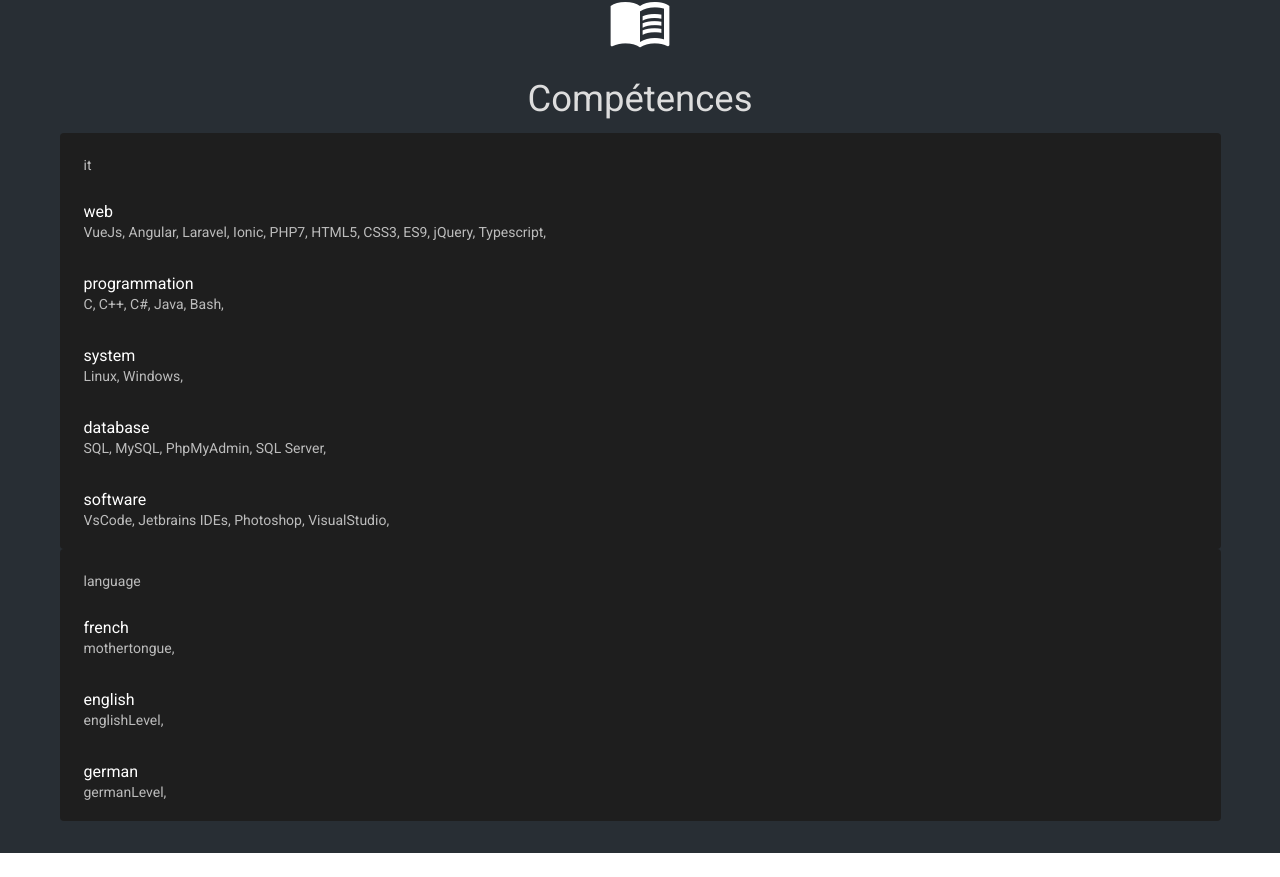
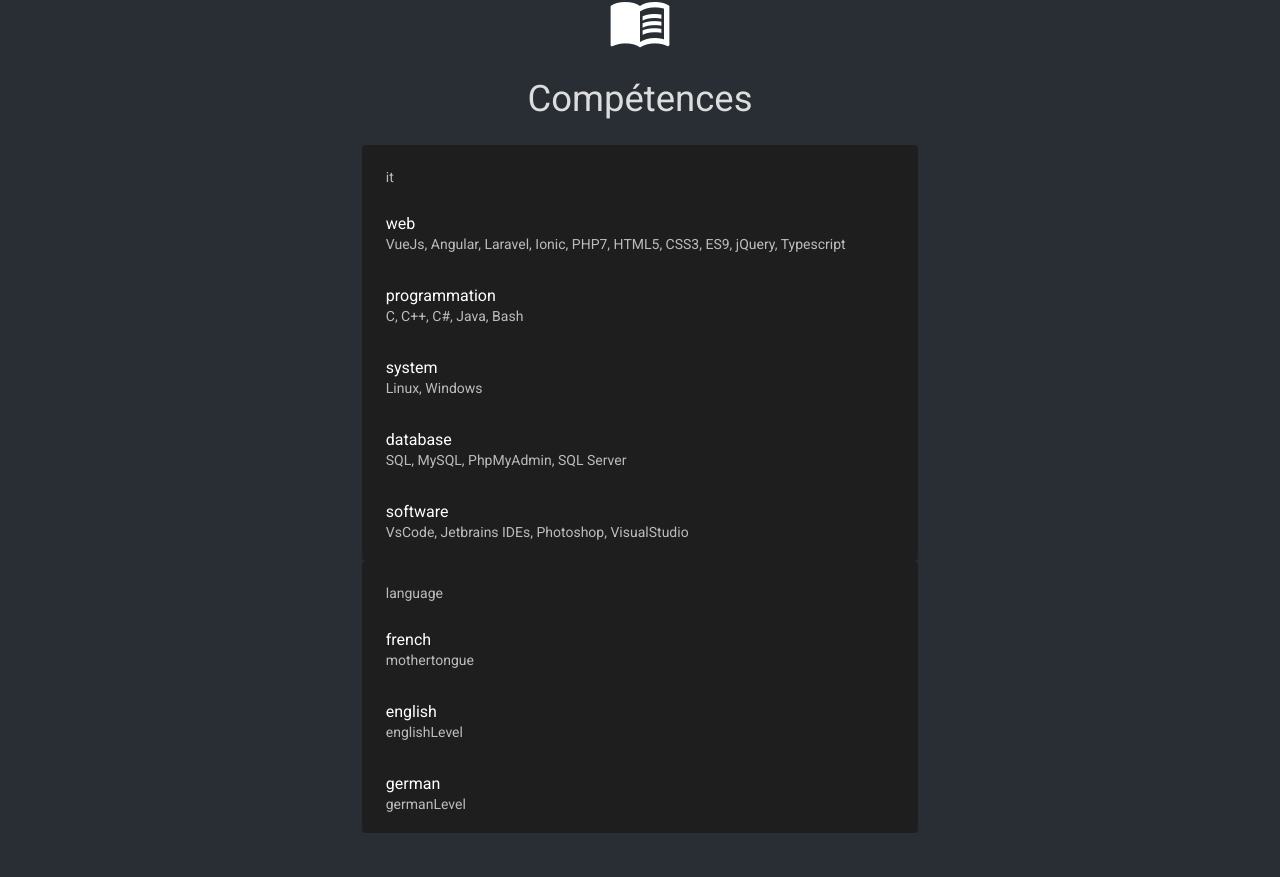
Before and after one commit to me-cedric/cedricmeyer.eu, a Vue app: page / in a window 1280 px wide. Shown: the part 1247-2124 px from the top of the page. Before the commit the page ends 2100 px from the top, so only its background shows below. Built offline with nearby package versions, Linux system fonts and the light colour scheme; what vue-particles would draw is missing.

Commit message:
col and removed useless ,

```diff
--- a/src/components/HomeComponent.vue
+++ b/src/components/HomeComponent.vue
@@ -50,6 +50,7 @@
         <v-flex xs-12 mb-5>
           <h3><v-icon class="large">mdi-book-open-variant</v-icon></h3>
           <h4>Compétences</h4>
+          <v-col cols="12" md="8" lg="6" offset-md="2" offset-lg="3">
             <v-list
               rounded
               class="skill-list"
@@ -65,13 +66,15 @@
                 <v-list-item-content>
                   <v-list-item-title>{{ index }}</v-list-item-title>
                   <v-list-item-subtitle>
-                  <template v-for="(skill, key, indexSkill) in skillSet">
-                    <span :key="indexSkill">{{ skill }}</span>,
+                    <template v-for="(skillKey, indexSkill) in Object.keys(skillSet)">
+                      <span :key="indexSkill">{{ skillSet[skillKey] }}</span>
+                      <template v-if="indexSkill !== skillSet.length - 1">, </template>
                     </template>
                   </v-list-item-subtitle>
                 </v-list-item-content>
               </v-list-item>
             </v-list>
+          </v-col>
         </v-flex>
       </v-layout>
     </v-container>
```
Lines whose indentation alone changed are shown as unchanged.
